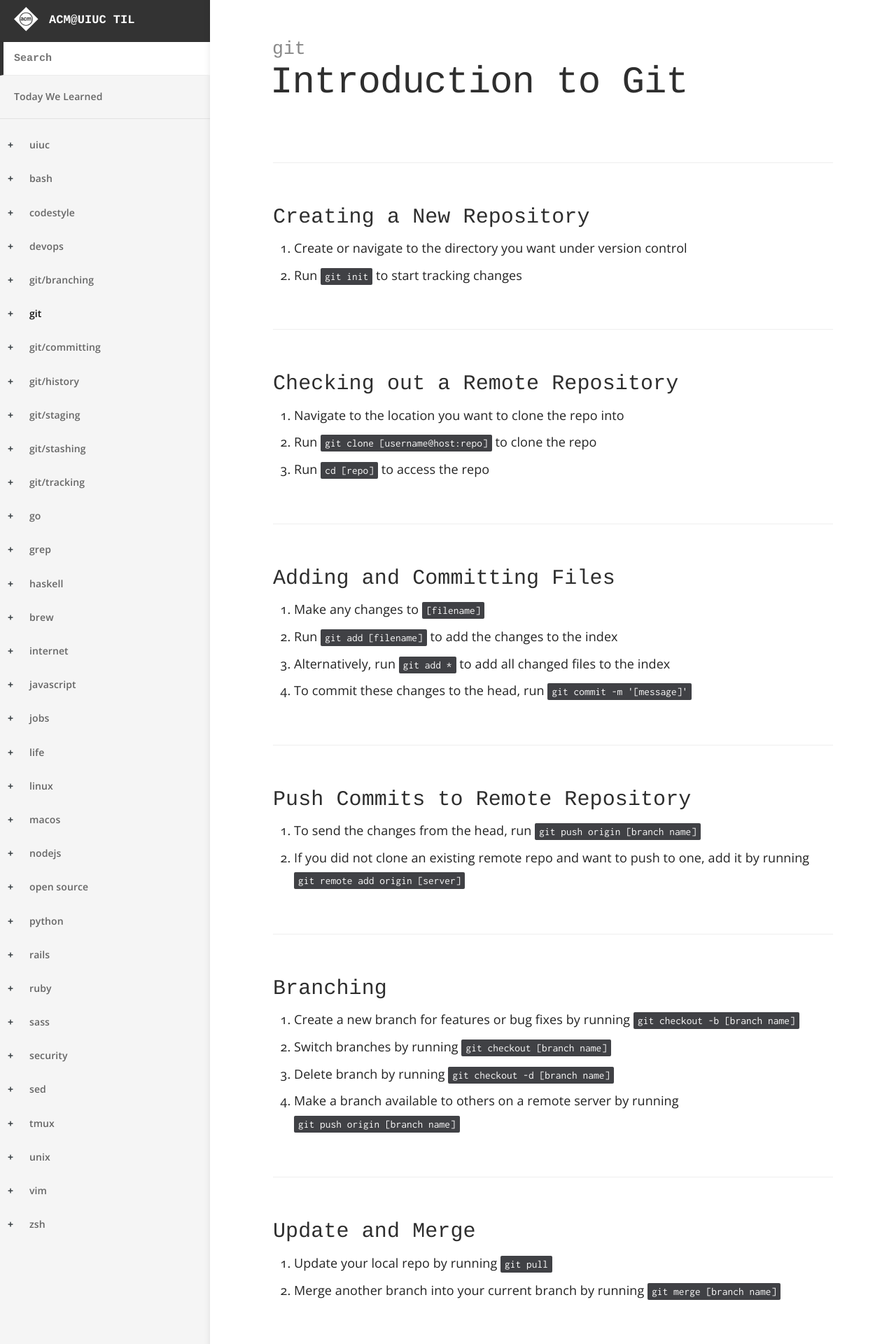
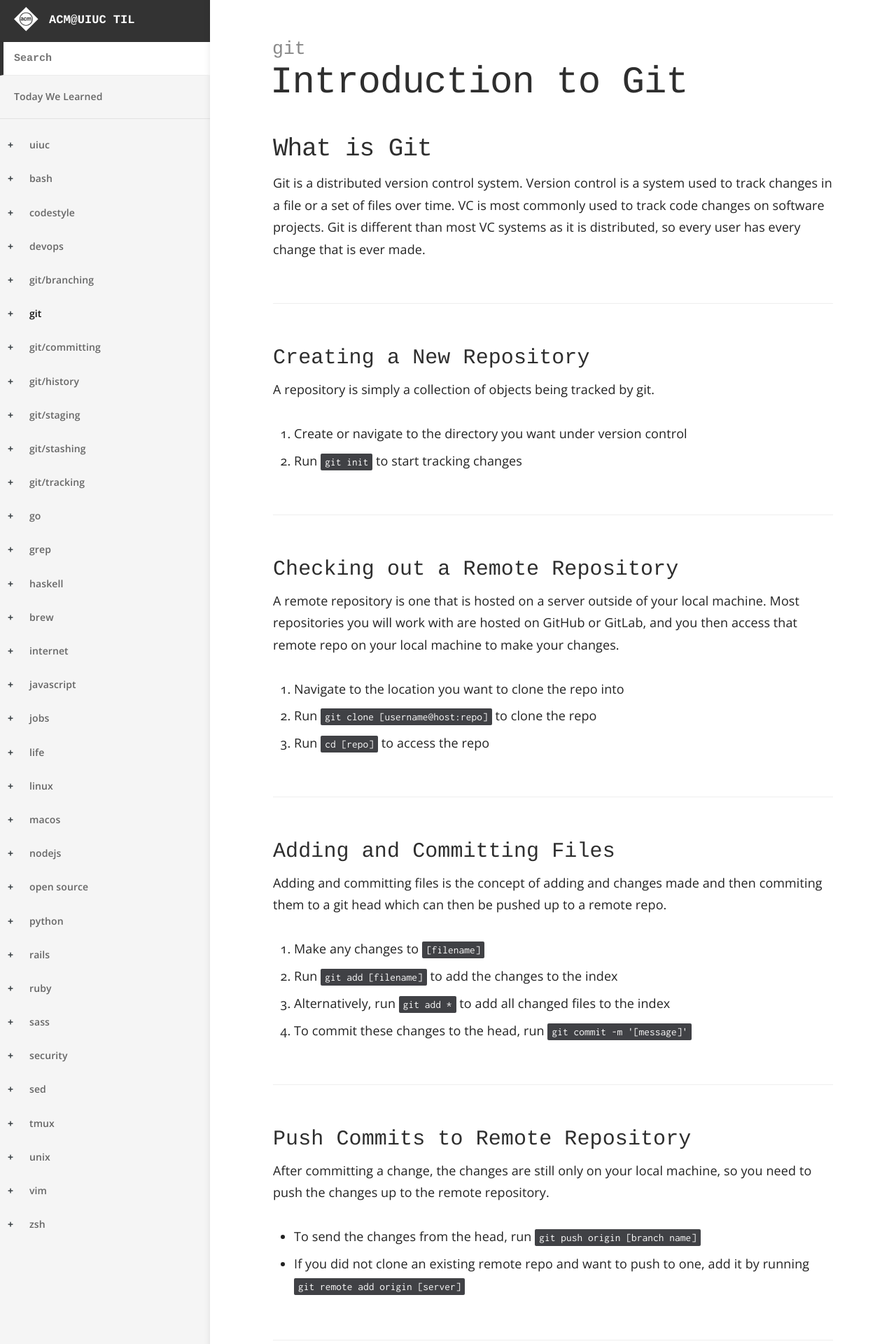
Before and after one commit to acm-uiuc/til, a Jekyll site: the page built from _til/git/intro-to-git.md, in a window 1280 px wide. Shown: the top 1920 px of the page at 70% size. Built offline with Jekyll 4.4.1, drawn with Linux system fonts in a browser that asks for light colours; some of the changed text lies outside the part shown.

Commit message:
addressed comments of PR

````diff
--- a/_til/git/intro-to-git.md
+++ b/_til/git/intro-to-git.md
@@ -2,31 +2,46 @@
 title: Introduction to Git
 category: git
 ---
+## What is Git
+Git is a distributed version control system. Version control is a system used to track changes in a file or a set of files over time. VC is most commonly used to track code changes on software projects. Git is different than most VC systems as it is distributed, so every user has every change that is ever made.
+
 ### Creating a New Repository
+A repository is simply a collection of objects being tracked by git.
 1. Create or navigate to the directory you want under version control
 2. Run ```git init``` to start tracking changes
 
 ### Checking out a Remote Repository
+A remote repository is one that is hosted on a server outside of your local machine. Most repositories you will work with are hosted on GitHub or GitLab, and you then access that remote repo on your local machine to make your changes.
 1. Navigate to the location you want to clone the repo into
 2. Run ```git clone [username@host:repo]``` to clone the repo
 3. Run ```cd [repo]``` to access the repo
 
 ### Adding and Committing Files
+Adding and committing files is the concept of adding and changes made and then commiting them to a git head which can then be pushed up to a remote repo.
 1. Make any changes to ```[filename]```
 2. Run ```git add [filename]``` to add the changes to the index
 3. Alternatively, run ```git add *``` to add all changed files to the index
 4. To commit these changes to the head, run ```git commit -m '[message]'```
 
 ### Push Commits to Remote Repository
-1. To send the changes from the head, run ```git push origin [branch name]```
-2. If you did not clone an existing remote repo and want to push to one, add it by running ```git remote add origin [server]```
+After committing a change, the changes are still only on your local machine, so you need to push the changes up to the remote repository.
+* To send the changes from the head, run ```git push origin [branch name]```
+* If you did not clone an existing remote repo and want to push to one, add it by running ```git remote add origin [server]```
 
 ### Branching
-1. Create a new branch for features or bug fixes by running ```git checkout -b [branch name]```
-2. Switch branches by running ```git checkout [branch name]```
-3. Delete branch by running ```git checkout -d [branch name]```
-4. Make a branch available to others on a remote server by running ```git push origin [branch name]```
+Branching is the idea of splitting off of the master branch to implement a feature or bug fix. The branch will allow you to make your changes at a specific stage of the master branch and then merge it back in at a later time.
+* Create a new branch for features or bug fixes by running ```git checkout -b [branch name]```
+* Switch branches by running ```git checkout [branch name]```
+* Delete branch by running ```git checkout -d [branch name]```
+* Make a branch available to others on a remote server by running ```git push origin [branch name]```
 
 ### Update and Merge
-1. Update your local repo by running ```git pull```
-2. Merge another branch into your current branch by running ```git merge [branch name]```
+Merging is the concept of bringing together sets of changes. Git has the ability to automatically merge if there are no conflicts, however if there is a conflict you will have to manually decide which changes to keep, or ammend the conflicting files.
+* Update your local repo by running ```git pull```
+* Merge another branch into your current branch by running ```git merge [branch name]```
+
+### Stashing
+If you aren't quite ready to commit changes or need to switch branches without merging, git stash becomes useful.
+* Run ```git stash``` to stash away changes
+* Run ```git stash pop``` to re-apply stashed changes and clear the stash
+* Run ```git stash apply``` to re-apply changes and keep them in the stash
````
